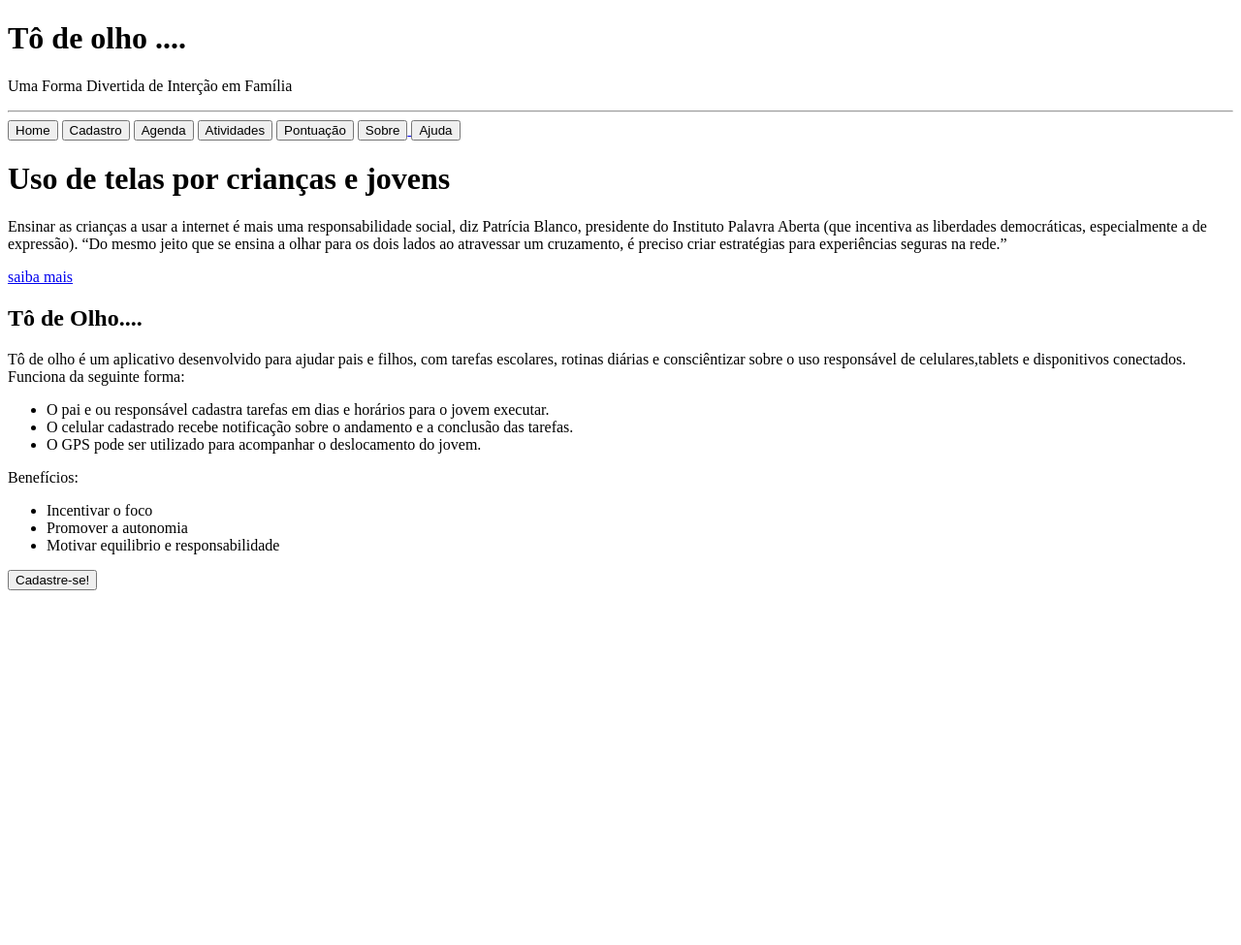
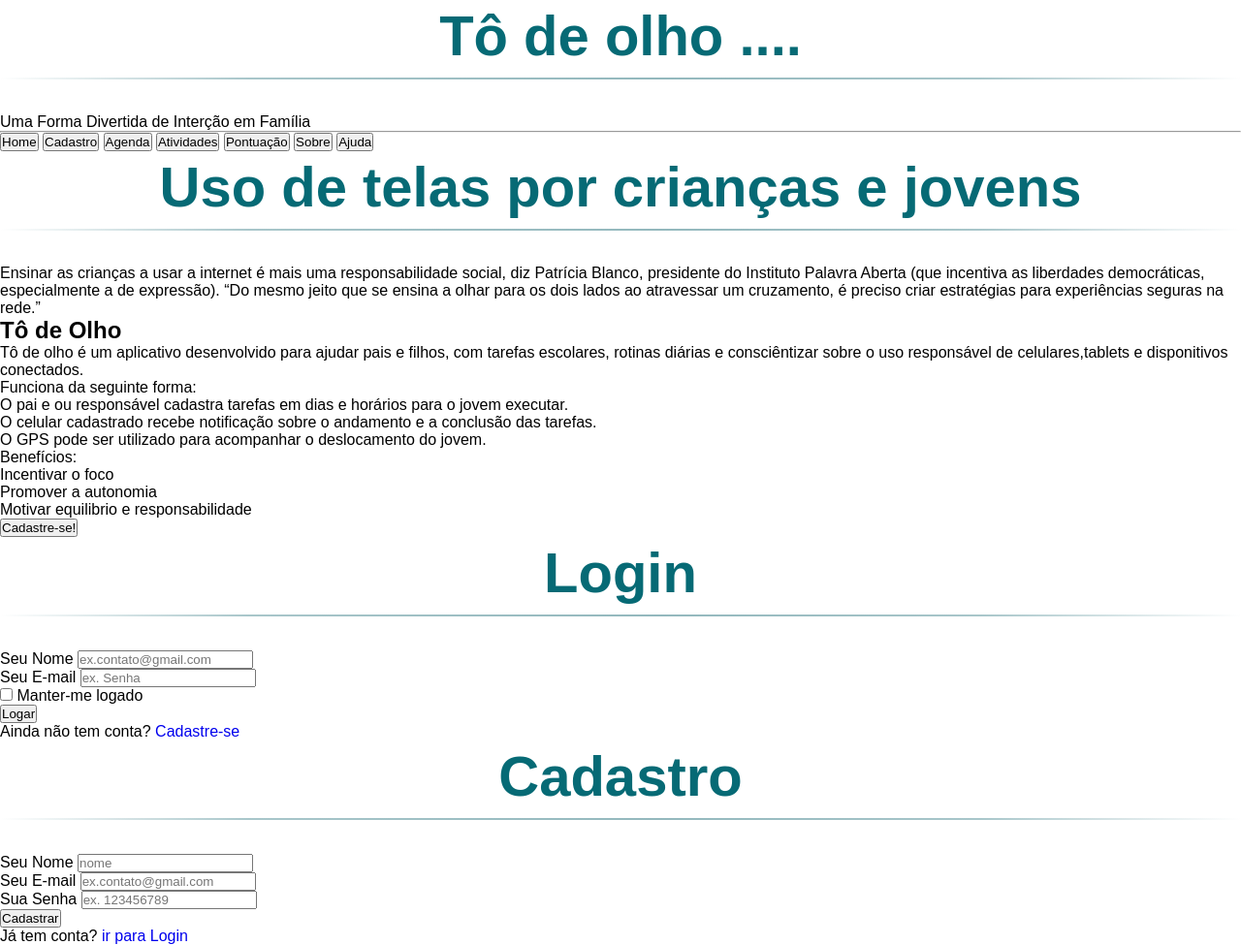
Before and after one commit to liviatech/Projeto-computacao-I, a plain HTML site: page index.html in a window 1280 px wide. Shown: the whole page at 97% size. Before the commit the page ends 800 px from the top, so only its background shows below. Drawn offline with Linux system fonts and the light colour scheme.

Commit message:
Add files via upload

```diff
--- a/index.html
+++ b/index.html
@@ -6,6 +6,7 @@
     <meta name="keywords" content="HTML, CSS"/><!--uso de palavras chaves-->
     <meta name="description" content="Desenvolvimento de um software com framework web que utilize noções de banco de dados, praticando controle de versão"/> <!--descrição so site-->
     <meta name="author" content="ANTONIO LUIZ XAVIER DA COSTA, CLESIO JOSE DA SILVA CLEMENTE, FELIPE REIS DA SILVA,LARISSA CELESTINO FERRAZ, LIVIA MATIAS DA SILVA, MIRIÃ DA SILVA RIBEIRO, SAMANTA DOS SANTOS BISPO, SARA MOTA SILVA">
+    <link rel="stylesheet" type="text/css" href="style.css"/>
 
     <title>Projeto Integrador</title>
     <link rel="shortcut icon" href="5130logo-univesp_completo_cor-negativo.ico" type="image/x-icon">
@@ -13,30 +14,24 @@
 
 
 <body>
+    <!-- ****** CABEÇALHO ******-->
     <h1>Tô de olho ....</h1>
     <p>Uma Forma Divertida de Interção em Família</p>
     <hr>
+    <!-- **** MENU **** -->
+    <button type="button">Home</button>
+    <button type="button">Cadastro</button>
+    <button type="button">Agenda</button>
+    <button type="button">Atividades</button>
+    <button type="button">Pontuação</button>
+    <button type="button">Sobre</button>
+    <button type="button">Ajuda</button>
 
-    <a href="index.html"><button type="button">Home</button></a>
-
-    <a href="cadastro.html"><button type="button">Cadastro</button></a>
-
-    <a href="agenda.html"><button type="button">Agenda</button></a>
-
-    <a href="atividades.html"><button type="button">Atividades</button></a>
-
-    <a href="pontuação.html"><button type="button">Pontuação</button></a>
-
-    <a href="sobre.html">  <button type="button">Sobre</button> </a>
-
-    <a href="ajuda.html"><button type="button">Ajuda</button></a>
-
-
+    <!-- ***** HOME ****  -->
+    <section HOME> </section>
       <h1>Uso de telas por crianças e jovens</h1>
-
       <p>Ensinar as crianças a usar a internet é mais uma responsabilidade social, diz Patrícia Blanco, presidente do Instituto Palavra Aberta (que incentiva as liberdades democráticas, especialmente a de expressão). “Do mesmo jeito que se ensina a olhar para os dois lados ao atravessar um cruzamento, é preciso criar estratégias para experiências seguras na rede.”</p><!--https://lunetas.com.br-->
-    <a href="https://lunetas.com.br">saiba mais</a>
-    <h2>Tô de Olho....</h2>
+      <h2>Tô de Olho</h2>
 
       <p>Tô de olho é um aplicativo desenvolvido para ajudar pais e filhos, com tarefas escolares, rotinas diárias e consciêntizar sobre o uso responsável de celulares,tablets e disponitivos conectados. <br>
 
@@ -53,10 +48,88 @@
          <li>Promover a autonomia</li>
          <li> Motivar equilibrio e responsabilidade</li>
       </ul>
+
+      </p>
+      <button type="button">Cadastre-se!</button>
+    </section>
+
+    <!-- **** LOGIN *** -->
+
+    <section CADASTRO>
+        <div class="container">
+            <a class="links" id="paracadastro"></a>
+            <a  class="links" id="paralogin"></a>
+
+            <div class="login">
+                <div id="login">
+                    <form method="post" action="">
+                        <h1> Login </h1>
+                        <p>
+                            <label for="nome_login"> Seu Nome </label>
+                            <input id="nome_login" name="nome_login" required="required" type="text" placeholder="ex.contato@gmail.com"/>
                         </p>
 
-       <a href="cadastro.html"><button type="button">Cadastre-se!</button>
-       </a>
+                        <p>
+                            <label for="email_login"> Seu E-mail </label>
+                            <input id="email_login" name="email_login" required="required" type="password" placeholder="ex. Senha" />
+                        </p>
+
+                        <p>
+                           <input type="checkbox" name="manterlogado" id="manterlogado" value="" />
+                           <label for="manterlogado"> Manter-me logado </label>
+                        </p>
+
+                        <p>
+                            <input type="submit" value="Logar" />
+                        </p>
+
+                        <p class="link">
+                            Ainda não tem conta?
+                            <a href="#paracadastro"> Cadastre-se </a>
+                        </p>
+                    </form>
+                </div>
+
+   <!-- **** FORMULARIO CADASTRO ***** -->
+
+                <div id="cadastro">
+                    <form method="post" action="">
+                        <h1> Cadastro </h1>
+
+                        <p>
+                            <label for="nome_cad"> Seu Nome </label>
+                            <input id="nome_cad" name="nome_cad" required="required" type="text" placeholder="nome" />
+                        </p>
+
+                        <p>
+                            <label for="email_cad"> Seu E-mail  </label>
+                            <input id="email_cad" name="email_cad" required="required" type="email" placeholder="ex.contato@gmail.com" />
+                        </p>
+
+                        <p>
+                            <label for="senha_cad"> Sua Senha  </label>
+                            <input id="senha_cad" name="senha_cad" required="required" type="password" placeholder="ex. 123456789" />
+                        </p>
+
+                        <p>
+                            <input type="submit" value="Cadastrar"/>
+                        </p>
+                        <p class="link">
+                            Já tem conta?
+                            <a href="#paralogin"> ir para Login </a>
+                        </p>
+                    </form>
+                </div>
+            </div>
+        </div>
+    </section>
+
+
+    <section Agenda>
+
+
+    </section>
+
 
 
 </body>
--- /dev/null
+++ b/style.css
@@ -0,0 +1,43 @@
+/* css reset */
+*, *:before, *:after {
+    margin: 0;
+    padding: 0;
+    font-family: Arial, sans-serif;
+}
+
+/* TIRAR O UNDERLINE DOS LINKS  E ANCORAS DA TELA  */
+
+a {
+    text-decoration: none;
+}
+
+a.links {
+    display: none;
+}
+
+.content {
+    width: 500px;
+    min-height: 560px;
+    margin: 0px auto;
+    position: relative;
+}
+
+h1 {
+    font-size: 58px;
+    color: #066a75;
+    padding: 3px 0 12px 0;
+    font-family: Arial, sans-serif;
+    font-weight: bolder;
+    text-align: center;
+    padding-bottom: 35px;
+}
+
+h1:after {
+    content: '';
+    display: block;
+    width: 100%;
+    height: 2px;
+    margin-top: 10px;
+    background: -webkit-linear-gradient(left, rgba(147, 184, 189, 0) 0%, rgba(147, 184,189, 0.8) 20%, rgba(147,184,189,1) 53%,rgba(147,184,189, 0.8) 79%, rgba(147,184,189,0) 100%);
+    background: linear-gradient(left, rgba(147, 184, 189, 0) 0%, rgba(147, 184,189, 0.8) 20%, rgba(147,184,189,1) 53%,rgba(147,184,189, 0.8) 79%, rgba(147,184,189,0) 100%);
+}
```
Lines whose indentation alone changed are shown as unchanged.
